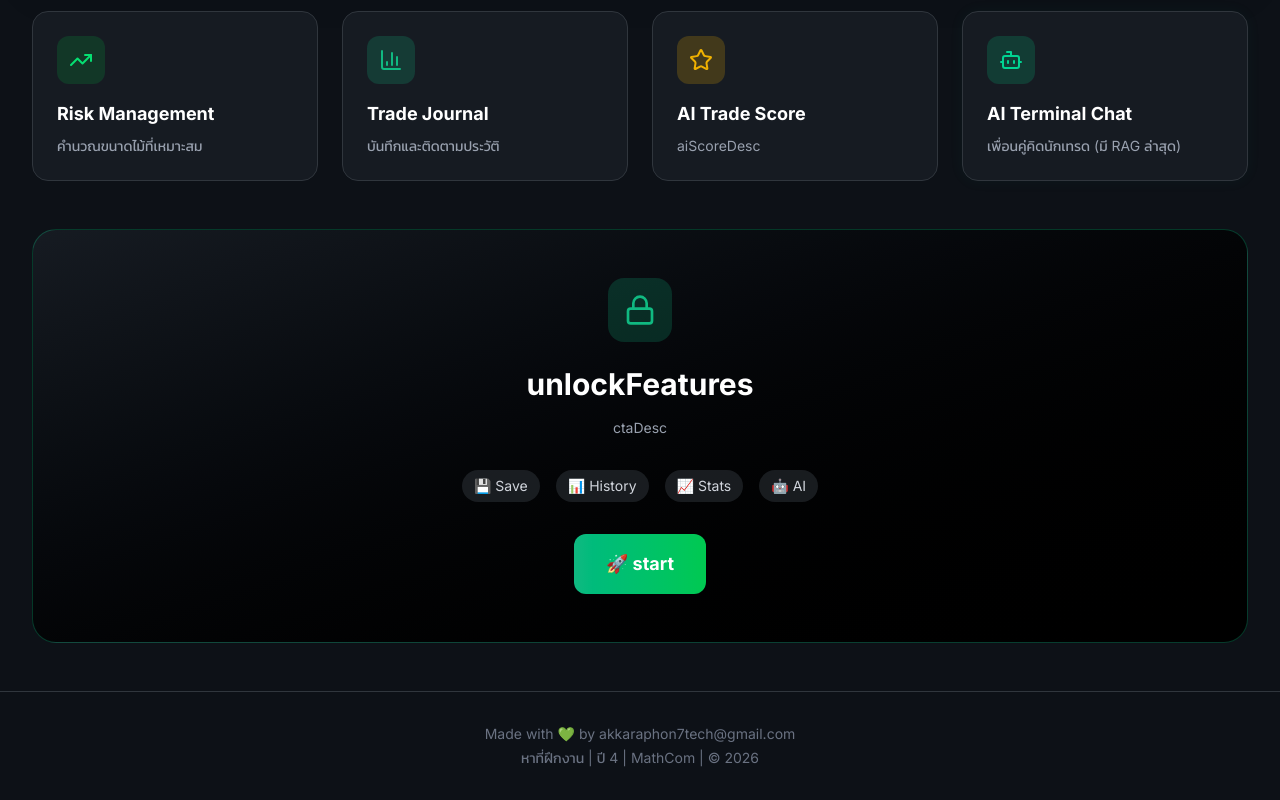
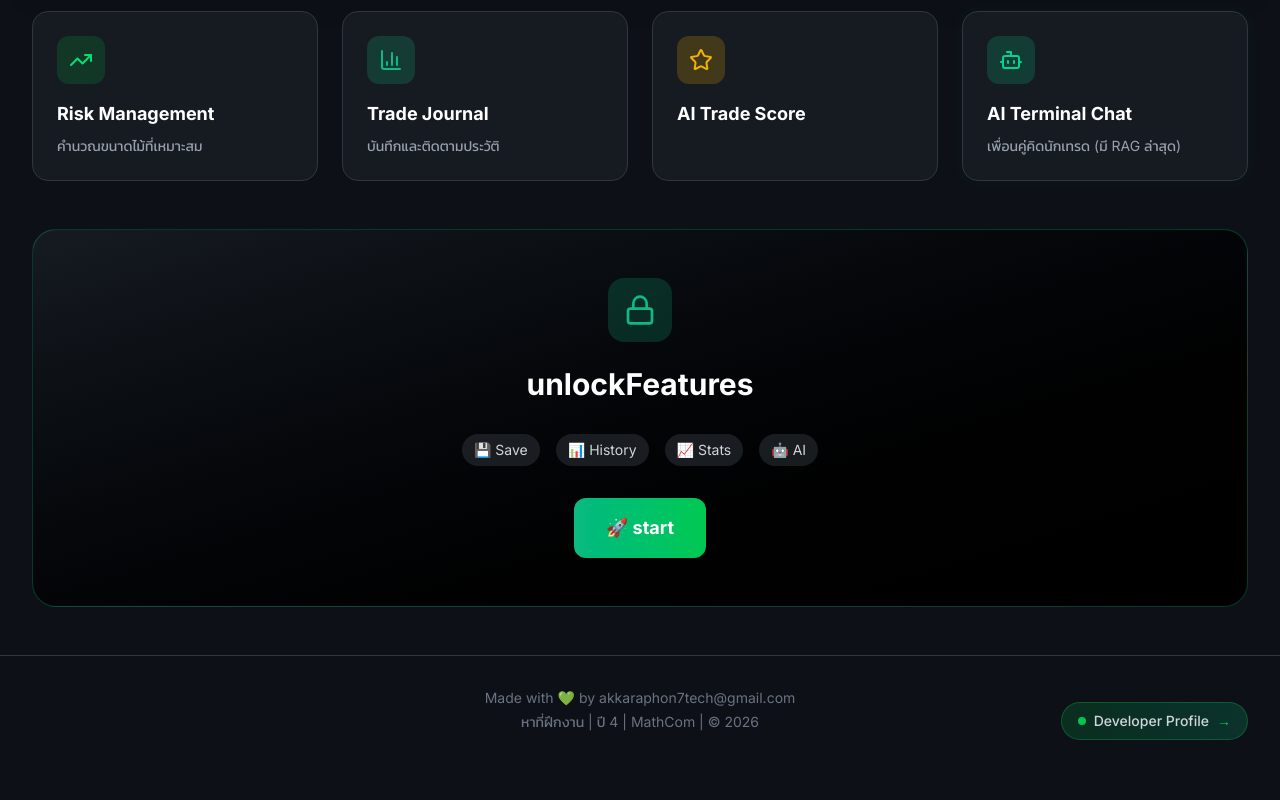
Before and after one commit to KhomTech/mmrrdikub, a Next.js app in the folder frontend/: page / in a window 1280 px wide. Shown: the part 1551-2351 px from the top of the page. After the commit the page ends 2315 px from the top, so only its background shows below. Built offline with nearby package versions, Linux system fonts and the light colour scheme; no server answers.

Commit message:
feat(ui): add render email limits warning, mock otp proof, update favicon, add dev link

```diff
--- a/frontend/app/forgot-password/page.tsx
+++ b/frontend/app/forgot-password/page.tsx
@@ -106,6 +106,16 @@ export default function ForgotPasswordPage() {
                         <div className="text-center mt-4">
                             <Link href="/login" className="text-sm text-green-600/70 hover:text-green-400 transition-all underline">Back to Login</Link>
                         </div>
+
+                        {/* ℹ️ Helper text explaining Render free tier limitations */}
+                        <div className="mt-6 p-4 bg-yellow-500/10 border border-yellow-500/30 rounded-xl">
+                            <h4 className="text-yellow-500 text-sm font-bold mb-2">⚠️ แจ้งเตือนเรื่องการส่งอีเมล</h4>
+                            <p className="text-gray-400 text-xs leading-relaxed">
+                                ระบบสามารถส่งอีเมล OTP ได้จริงเมื่อรันแบบ Localhost แต่เนื่องจาก Production ปัจจุบันโฮสต์บนบริการฟรีของ Render ซึ่ง <strong className="text-yellow-400">บล็อกพอร์ตส่งอีเมล (Port 587)</strong> ทำให้ไม่สามารถส่งอีเมลออกไปได้
+                                <br /><br />
+                                เพื่อการทดสอบระบบ Password Reset <strong>ระบบจำลองจะแจ้งรหัส OTP ผ่านทาง Server Console แทน</strong> หากต้องการทดสอบแบบส่งอีเมลจริง หรือสนใจรับผู้พัฒนาเข้าทำงาน โปรดติดต่อ <a href="mailto:akkaraphon7tech@gmail.com" className="text-blue-400 underline">akkaraphon7tech@gmail.com</a>
+                            </p>
+                        </div>
                     </form>
                 )}
 
@@ -126,6 +136,18 @@ export default function ForgotPasswordPage() {
                                 {countdown > 0 ? `Resend OTP in ${countdown}s` : "Resend OTP"}
                             </button>
                             <button type="button" onClick={() => setStep(1)} className="block w-full text-sm text-green-600/70 hover:text-green-400 transition-all underline">Go back</button>
+                        </div>
+
+                        {/* 📷 Proof image showing that Email OTP actually works on local */}
+                        <div className="mt-6 border border-gray-700 rounded-xl overflow-hidden shadow-lg shadow-black/50">
+                            <div className="bg-gray-800 px-3 py-2 text-xs text-gray-400 border-b border-gray-700 flex justify-between items-center">
+                                <span>หลักฐานการส่ง Email OTP (Localhost)</span>
+                            </div>
+                            <img
+                                src="/mmrrdikubotp.jpg"
+                                alt="Email OTP Notification Proof"
+                                className="w-full h-auto object-cover opacity-90 hover:opacity-100 transition-opacity"
+                            />
                         </div>
                     </form>
                 )}
--- a/frontend/app/page.tsx
+++ b/frontend/app/page.tsx
@@ -137,7 +137,6 @@ function HomeContent() {
               <Star className="w-5 h-5 sm:w-6 sm:h-6 text-yellow-600 dark:text-yellow-500" />
             </div>
             <h3 className="text-base sm:text-lg font-bold mb-1 sm:mb-2 text-gray-900 dark:text-white">{t('aiScore')}</h3>
-            <p className="text-gray-500 dark:text-gray-400 text-xs sm:text-sm">{t('aiScoreDesc')}</p>
           </div>
 
           <div className="bg-white dark:bg-[var(--surface)] rounded-2xl p-4 sm:p-6 border border-gray-200 dark:border-[var(--border)] hover:border-emerald-500/50 transition-all shadow-[0_0_15px_rgba(16,185,129,0.05)]">
@@ -168,13 +167,9 @@ function HomeContent() {
                 <Lock className="w-6 h-6 sm:w-8 sm:h-8 text-accent" />
               </motion.div>
 
-              <h2 className="text-xl sm:text-2xl md:text-3xl font-bold mb-3 sm:mb-4 text-gray-900 dark:text-white">
+              <h2 className="text-xl sm:text-2xl md:text-3xl font-bold mb-6 sm:mb-8 text-gray-900 dark:text-white">
                 {t('unlockFeatures')}
               </h2>
-
-              <p className="text-gray-500 dark:text-gray-400 text-sm max-w-md mx-auto mb-6 sm:mb-8">
-                {t('ctaDesc')}
-              </p>
 
               <div className="flex flex-wrap justify-center gap-2 sm:gap-4 mb-6 sm:mb-8">
                 {[
@@ -233,9 +228,21 @@ function HomeContent() {
       </main>
 
       {/* Footer */}
-      <footer className="py-6 sm:py-8 text-center text-xs sm:text-sm text-gray-500 border-t border-[#30363d]">
+      <footer className="py-6 sm:py-8 text-center text-xs sm:text-sm text-gray-500 border-t border-[#30363d] relative">
         <p>Made with 💚 by akkaraphon7tech@gmail.com</p>
         <p className="mt-1">{t('footer')} | © 2026</p>
+
+        {/* Developer Portfolio Link */}
+        <a
+          href="https://resumeakkaraphon.vercel.app/"
+          target="_blank"
+          rel="noopener noreferrer"
+          className="absolute bottom-4 right-4 sm:bottom-6 sm:right-8 flex items-center gap-2 bg-gradient-to-r from-green-600/20 to-accent/20 border border-green-500/30 px-3 py-1.5 sm:px-4 sm:py-2 rounded-full hover:bg-green-500/20 hover:border-green-400 transition-all group"
+        >
+          <span className="w-2 h-2 rounded-full bg-green-500 animate-pulse"></span>
+          <span className="text-gray-300 group-hover:text-green-400 font-medium transition-colors">Developer Profile</span>
+          <span className="text-green-500 group-hover:translate-x-1 transition-transform">→</span>
+        </a>
       </footer>
     </div>
   );
```
Also changed, not shown: frontend/public/mmrrdikubotp.jpg (added), 1 other file (tests, documents, lock files or other folders).
